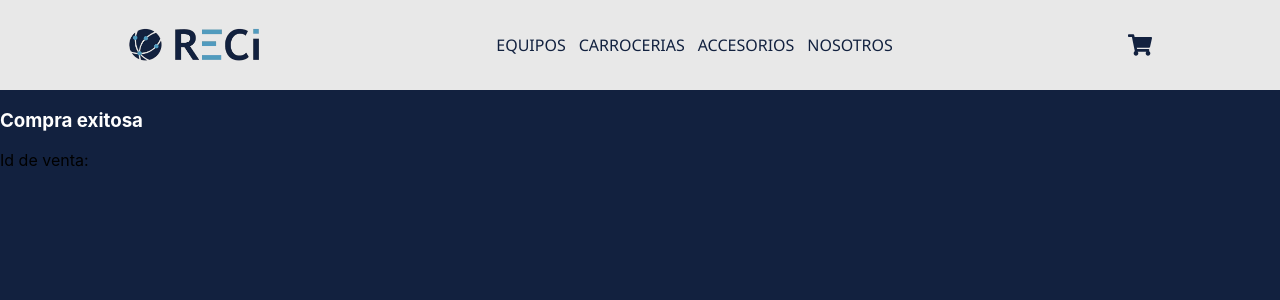
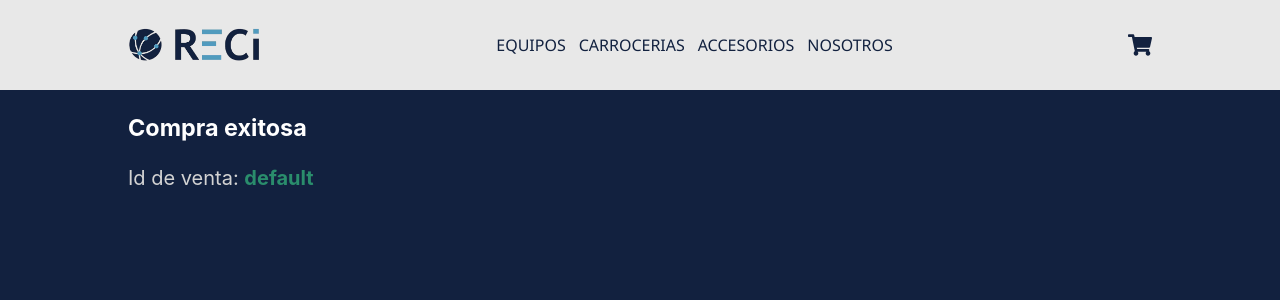
Before and after one commit to maurocig/reci-react, a React (Create React App) app: page /userForm in a window 1280 px wide. Both pictures are taken after typing "Sample", "Sample", "name@example.com" into the empty fields and a click on the button "Finalizar compra". Shown: the top 300 px of the page. Built offline with nearby package versions, Linux system fonts and the light colour scheme; no server answers.

Commit message:
id venta display arreglado

```diff
--- a/src/Components/UserRegForm/UserRegForm.jsx
+++ b/src/Components/UserRegForm/UserRegForm.jsx
@@ -14,6 +14,7 @@ export default function UserRegForm() {
 		email: ''
 	});
 	const [show, setShow] = useState(false);
+	const [loading, setLoading] = useState(true);
 
 	const { finalizarCompra, idVenta } = useContext(contexto);
 
@@ -36,13 +37,14 @@ export default function UserRegForm() {
 
 
 	return (
-		<>
+		<div className={style.container}>
 			{
 				show
 					?
 					< >
 						<h3>Compra exitosa</h3>
-						<p>Id de venta: {idVenta}</p>
+						{/* <Loader loading={loading} /> */}
+						<p>Id de venta: <strong>{idVenta}</strong></p>
 					</>
 
 					:
@@ -55,6 +57,6 @@ export default function UserRegForm() {
 					</form>
 
 			}
-		</>
+		</div>
 	)
 }
--- a/src/Components/UserRegForm/UserRegForm.module.css
+++ b/src/Components/UserRegForm/UserRegForm.module.css
@@ -1,8 +1,4 @@
 .formContainer {
-	color: lightgray;
-	width: 80%;
-	/* border: solid red; */
-	margin: auto;
 }
 
 input {
@@ -15,3 +11,15 @@ input {
 	margin-bottom: 20px;
 	font-size: large;
 }
+
+.container {
+	color: lightgray;
+	width: 80%;
+	/* border: solid red; */
+	margin: auto;
+	font-size: 20px;
+}
+
+.container strong {
+	color: var(--success-color);
+}
--- a/src/Context/CartContext.jsx
+++ b/src/Context/CartContext.jsx
@@ -9,7 +9,7 @@ const CustomProvider = ({ children }) => {
 	const [products, setProducts] = useState([]);
 	const [cantidadItems, setCantidadItems] = useState([]);
 	const [total, setTotal] = useState([]);
-	const { idVenta, setIdVenta } = useState();
+	const [idVenta, setIdVenta] = useState('default');
 
 	useEffect(() => {
 		console.log(products)
@@ -83,10 +83,11 @@ const CustomProvider = ({ children }) => {
 			total: total,
 		})
 			.then((result) => {
+				// setIdVenta(result.id);
 				setIdVenta(result.id);
+				console.log(result.id)
 			})
 		console.log(idVenta)
-
 	}
 
 
```
